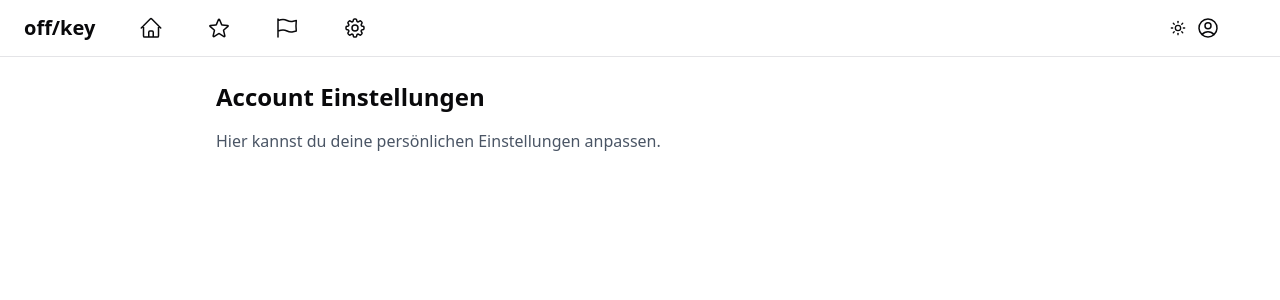
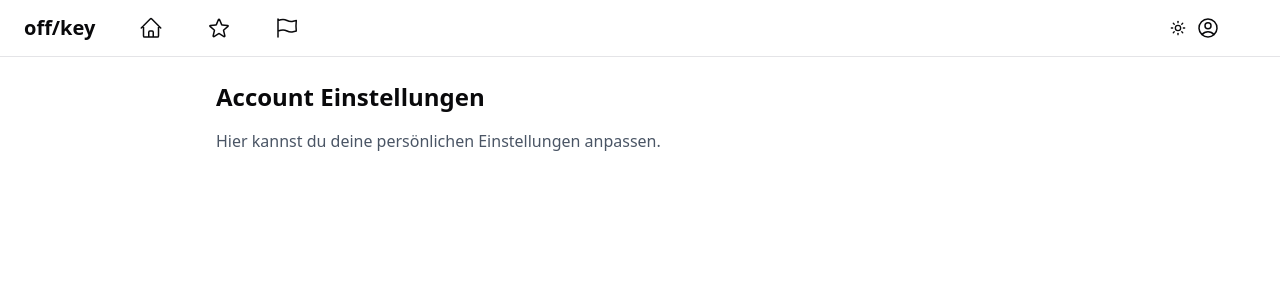
Before and after one commit to DataDrivenSustainabilitySolutions/off-key, a React (Vite) app in the folder frontend/: page /account in a window 1280 px wide. Shown: the top 300 px of the page. Built offline with nearby package versions, Linux system fonts and the light colour scheme; sample sign-in values are in the browser's storage.

Commit message:
Remove setting symbol and adjust dropdown menu

```diff
--- a/frontend/src/components/NavigationBar.tsx
+++ b/frontend/src/components/NavigationBar.tsx
@@ -120,30 +120,6 @@ export const NavigationBar = () => {
             </Link>
           </NavigationMenuItem>
 
-          <NavigationMenuItem className="font-bold flex">
-            <Link to={"/settings"} className="flex items-center">
-              <svg
-                xmlns="http://www.w3.org/2000/svg"
-                fill="none"
-                viewBox="0 0 24 24"
-                strokeWidth={1.5}
-                stroke="currentColor"
-                className="size-6"
-              >
-                <path
-                  strokeLinecap="round"
-                  strokeLinejoin="round"
-                  d="M10.343 3.94c.09-.542.56-.94 1.11-.94h1.093c.55 0 1.02.398 1.11.94l.149.894c.07.424.384.764.78.93.398.164.855.142 1.205-.108l.737-.527a1.125 1.125 0 0 1 1.45.12l.773.774c.39.389.44 1.002.12 1.45l-.527.737c-.25.35-.272.806-.107 1.204.165.397.505.71.93.78l.893.15c.543.09.94.559.94 1.109v1.094c0 .55-.397 1.02-.94 1.11l-.894.149c-.424.07-.764.383-.929.78-.165.398-.143.854.107 1.204l.527.738c.32.447.269 1.06-.12 1.45l-.774.773a1.125 1.125 0 0 1-1.449.12l-.738-.527c-.35-.25-.806-.272-1.203-.107-.398.165-.71.505-.781.929l-.149.894c-.09.542-.56.94-1.11.94h-1.094c-.55 0-1.019-.398-1.11-.94l-.148-.894c-.071-.424-.384-.764-.781-.93-.398-.164-.854-.142-1.204.108l-.738.527c-.447.32-1.06.269-1.45-.12l-.773-.774a1.125 1.125 0 0 1-.12-1.45l.527-.737c.25-.35.272-.806.108-1.204-.165-.397-.506-.71-.93-.78l-.894-.15c-.542-.09-.94-.56-.94-1.109v-1.094c0-.55.398-1.02.94-1.11l.894-.149c.424-.07.765-.383.93-.78.165-.398.143-.854-.108-1.204l-.526-.738a1.125 1.125 0 0 1 .12-1.45l.773-.773a1.125 1.125 0 0 1 1.45-.12l.737.527c.35.25.807.272 1.204.107.397-.165.71-.505.78-.929l.15-.894Z"
-                />
-                <path
-                  strokeLinecap="round"
-                  strokeLinejoin="round"
-                  d="M15 12a3 3 0 1 1-6 0 3 3 0 0 1 6 0Z"
-                />
-              </svg>
-            </Link>
-          </NavigationMenuItem>
-
           <NavigationMenuItem className="font-bold flex ml-auto">
             {isLoggedIn ? (
               <DropdownMenu>
@@ -169,7 +145,10 @@ export const NavigationBar = () => {
                 </DropdownMenuTrigger>
 
                 <DropdownMenuContent>
-                  <DropdownMenuItem>
+                  <DropdownMenuItem
+                    onClick={() => navigate("/account")}
+                    className="flex items-center gap-2 cursor-pointer"
+                  >
                     <svg
                       xmlns="http://www.w3.org/2000/svg"
                       fill="none"
@@ -185,28 +164,6 @@ export const NavigationBar = () => {
                       />
                     </svg>
                     Mein Account
-                  </DropdownMenuItem>
-                  <DropdownMenuItem>
-                    <svg
-                      xmlns="http://www.w3.org/2000/svg"
-                      fill="none"
-                      viewBox="0 0 24 24"
-                      strokeWidth={1.5}
-                      stroke="currentColor"
-                      className="size-6"
-                    >
-                      <path
-                        strokeLinecap="round"
-                        strokeLinejoin="round"
-                        d="M9.594 3.94c.09-.542.56-.94 1.11-.94h2.593c.55 0 1.02.398 1.11.94l.213 1.281..."
-                      />
-                      <path
-                        strokeLinecap="round"
-                        strokeLinejoin="round"
-                        d="M15 12a3 3 0 1 1-6 0 3 3 0 0 1 6 0Z"
-                      />
-                    </svg>
-                    Accountsettings
                   </DropdownMenuItem>
                   <DropdownMenuItem onClick={handleLogout}>
                     <svg
```
